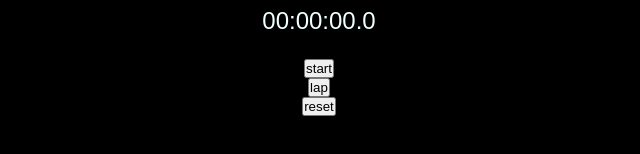
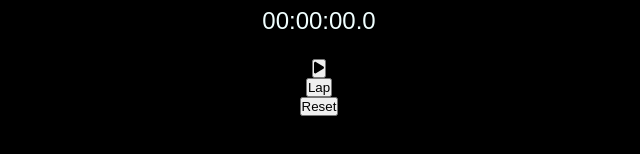
Before and after one commit to adamWatch/stopwatch, a React (Vite) app: page / in a window 1280 px wide. Shown: the part 248-402 px from the top of the page, without its empty margins (321-961 px from the left). Built offline with nearby package versions, Linux system fonts and the light colour scheme.

Commit message:
add icon to Btn

```diff
--- a/src/components/Btn.tsx
+++ b/src/components/Btn.tsx
@@ -1,11 +1,30 @@
+import { faPlay, faStop,faPause } from '@fortawesome/free-solid-svg-icons';
+import { FontAwesomeIcon } from '@fortawesome/react-fontawesome';
 interface BtnProps{
     type: string;
+    isRunning?:boolean
     onClick: ()=> void;
 }
 
 export const Btn = (props:BtnProps)=>{
 
-    const {type,onClick} = props;
+    const {type,onClick ,isRunning} = props;
 
-    return <button className={type} onClick={onClick}>{type}</button>
+    if(type === 'start'){
+       if(!isRunning){
+        return <button className={type} onClick={onClick}><FontAwesomeIcon icon={faPlay}/></button>
+       }
+       return <button className={type} onClick={onClick}><FontAwesomeIcon icon={faPause}/></button>
+    }
+    if(type === 'stop'){
+        return <button className={type} onClick={onClick}><FontAwesomeIcon icon={faStop}/></button>
+    }
+    if(type === 'lap'){
+        return <button className={type} onClick={onClick}>Lap</button>
+    }
+    if(type === 'reset'){
+        return <button className={type} onClick={onClick}>Reset</button>
+    }
+
+
 }
--- a/src/components/stopWatch.tsx
+++ b/src/components/stopWatch.tsx
@@ -43,9 +43,6 @@ export const StopWatch = () =>{
 
       }else{
         setLaps((prevLaps) => {
-          console.log(prevLaps);
-          console.log(typeof(prevLaps));
-          console.log(prevLaps.length)
           const lap = time - laps.reduce((prevTime,currTime) => prevTime + currTime, 0);
 
 
@@ -62,7 +59,7 @@ export const StopWatch = () =>{
       <div className='container'>
           <h1 className='baner'>Stop Watch</h1>
           <ShowTimer mainTimer={time} secondTimer={lapTime}/>
-          <Btn type='start' onClick={handleStartStop}/>
+          <Btn type='start' isRunning={isRunning} onClick={handleStartStop}/>
           <Btn type='lap' onClick={handleLap}/>
           <Btn type='reset' onClick={handleReset}/>
           <LapTable laps={laps}/>
```
